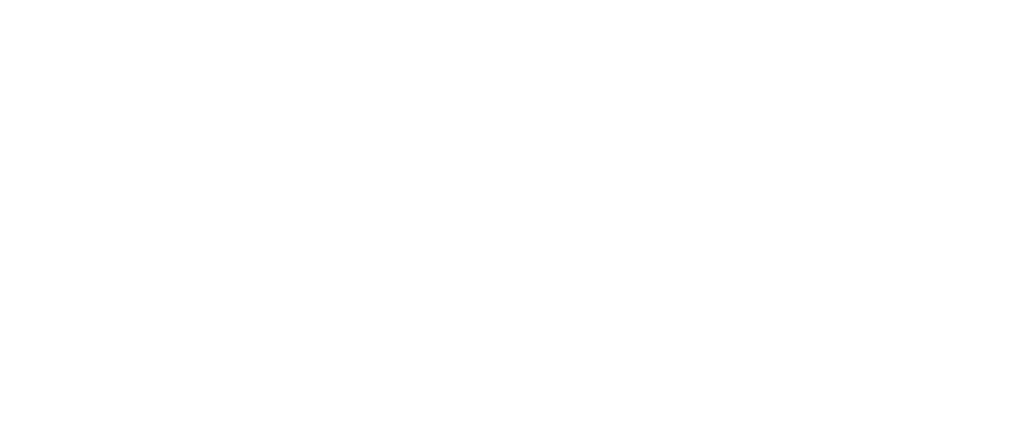
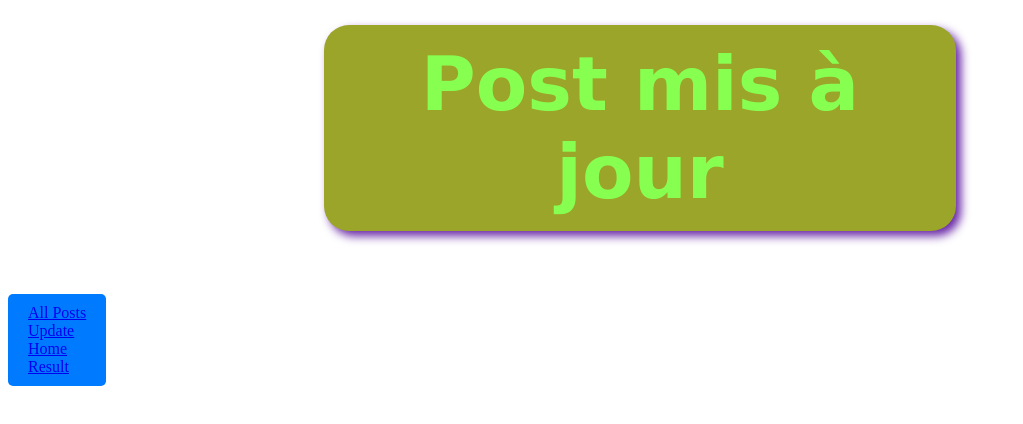
Before and after one commit to IsmaInfiniteCloud/MonApplicationCRUD, a plain HTML site: page update.html in a window 1280 px wide. Shown: the whole page, without its empty margins (0-1023 px from the left). Drawn offline with Linux system fonts and the light colour scheme.

Commit message:
added some css

```diff
--- /dev/null
+++ b/style.css
@@ -0,0 +1,14 @@
+.btn {
+    display: inline-block;
+    background-color: #007bff;
+    color: white;
+    text-decoration: none;
+    padding: 10px 20px;
+    border-radius: 5px;
+    transition: background-color 0.3s;
+    margin-bottom: 10px;
+}
+
+.btn:hover {
+    background-color: #0056b3;
+}
--- a/update.html
+++ b/update.html
@@ -4,9 +4,26 @@
     <meta charset="UTF-8">
     <meta http-equiv="X-UA-Compatible" content="IE=edge">
     <meta name="viewport" content="width=device-width, initial-scale=1.0">
-    <title>Update confirmation</title>
+    <title>Confirmation de la mise à jour</title>
+    <link rel="stylesheet" href="style.css">
 </head>
 <body>
+    <h1 style="color: rgb(135, 255, 80) ;font-size: 75px ;background-color: rgb(155, 165, 42);font-family:'Lucida Sans', 'Lucida Sans Regular', 'Lucida Grande', 'Lucida Sans Unicode', Geneva, Verdana, sans-serif;margin: 2% 25% 5%;
+    text-align: center;box-shadow: 5px 5px 10px rgba(87, 13, 156, 0.9);
+        border-radius: 25px;
+        padding: 15px;">Post mis à jour</h1>
 
+    <div id="updatedPost"></div>
+<div class="btn">
+       <a   href="allPosts.html">All Posts</a>
+    <br>
+    <a href="update.html">Update</a>
+    <br>
+    <a  href="index.html">Home</a>
+    <br>
+    <a  href="result.html">Result</a>
+</div>
+
+   <script src=".//js/update.js"></script>
 </body>
 </html>
```
Also changed, not shown: allPosts.html (+11 -2 lines), index.html (+9 -0 lines), js/update.js (added, +15 -0 lines), result.html (+9 -0 lines).
